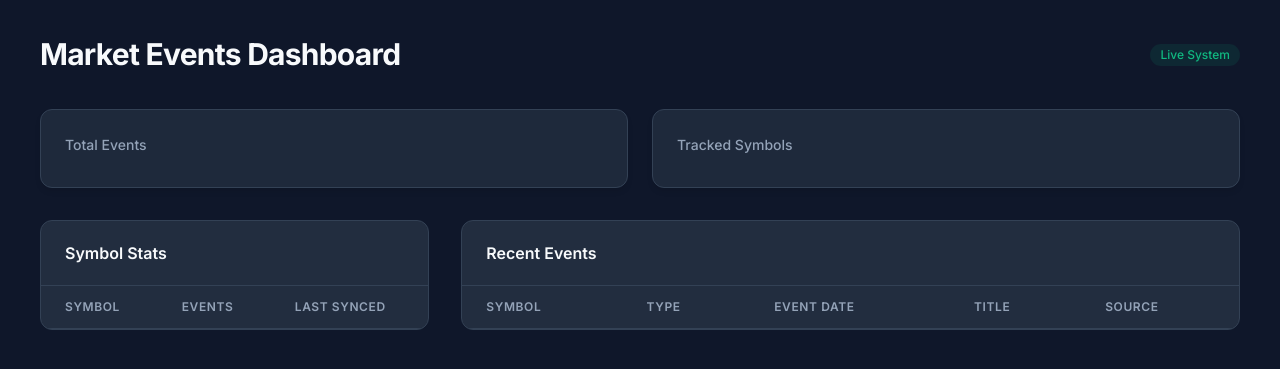
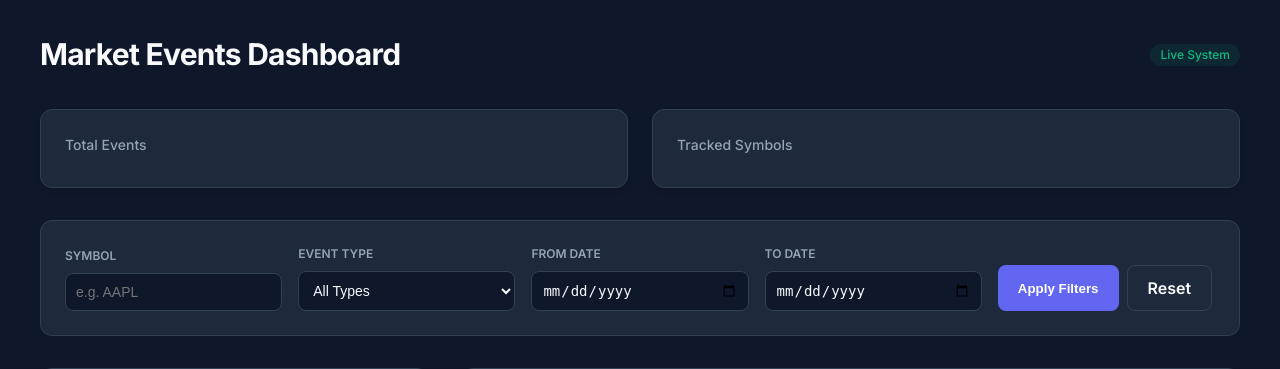
Before and after one commit to saimm97/market-events-service, a Python web app: template app/templates/dashboard.html in a window 1280 px wide. Shown: the top 369 px of the page. Run offline with Jinja, Linux system fonts and the light colour scheme; the template is opened without the code that fills it, so the values that code supplies are empty.

Commit message:
feat: add interactive filters and separate CSS for dashboard

```diff
--- a/app/static/css/style.css
+++ b/app/static/css/style.css
@@ -1,4 +1,14 @@
-/* General Reset */
+:root {
+    --primary: #6366f1;
+    --primary-dark: #4f46e5;
+    --bg: #0f172a;
+    --card-bg: #1e293b;
+    --text: #f8fafc;
+    --text-muted: #94a3b8;
+    --border: #334155;
+    --success: #10b981;
+}
+
 * {
     margin: 0;
     padding: 0;
@@ -6,153 +16,194 @@
 }
 
 body {
-    font-family: 'Segoe UI', Tahoma, Geneva, Verdana, sans-serif;
-    background-color: #f0f2f5;
-    color: #333;
-    padding: 20px;
+    font-family: 'Inter', sans-serif;
+    background-color: var(--bg);
+    color: var(--text);
+    line-height: 1.5;
+    padding: 2rem;
 }
 
-/* Header */
-header {
-    text-align: center;
-    margin-bottom: 30px;
-}
-header h1 {
-    font-size: 2.2rem;
-    color: #1f2937;
+.container {
+    max-width: 1200px;
+    margin: 0 auto;
 }
 
-/* Metrics Section */
-#metrics h2 {
-    margin-bottom: 15px;
-    color: #111827;
+header {
+    margin-bottom: 2rem;
+    display: flex;
+    justify-content: space-between;
+    align-items: center;
 }
 
-.metrics-grid {
-    display: grid;
-    grid-template-columns: repeat(auto-fit, minmax(180px, 1fr));
-    gap: 20px;
+h1 {
+    font-size: 1.875rem;
+    font-weight: 700;
+    letter-spacing: -0.025em;
 }
 
-.metric-card {
-    background: #ffffff;
-    padding: 20px;
-    border-radius: 12px;
-    box-shadow: 0 6px 15px rgba(0, 0, 0, 0.08);
-    text-align: center;
-    word-wrap: break-word;
-    transition: transform 0.2s, box-shadow 0.2s;
+.stats-grid {
+    display: grid;
+    grid-template-columns: repeat(auto-fit, minmax(240px, 1fr));
+    gap: 1.5rem;
+    margin-bottom: 2rem;
 }
 
-.metric-card:hover {
-    transform: translateY(-5px);
-    box-shadow: 0 12px 20px rgba(0, 0, 0, 0.12);
+.stat-card {
+    background: var(--card-bg);
+    border: 1px solid var(--border);
+    padding: 1.5rem;
+    border-radius: 0.75rem;
+    box-shadow: 0 4px 6px -1px rgba(0, 0, 0, 0.1);
 }
 
-.metric-card h3 {
-    font-size: 1.3rem;
-    margin-bottom: 8px;
-    color: #111827;
-}
-.metric-card p {
-    font-size: 0.95rem;
-    color: #4b5563;
-    margin-bottom: 5px;
+.stat-label {
+    color: var(--text-muted);
+    font-size: 0.875rem;
+    font-weight: 500;
+    margin-bottom: 0.5rem;
 }
 
-/* Search Form */
-#search {
-    margin-top: 40px;
-    margin-bottom: 20px;
-}
-#search h2 {
-    margin-bottom: 15px;
-    color: #111827;
-}
-form {
-    display: flex;
-    flex-wrap: wrap;
-    gap: 10px;
-    align-items: center;
-}
-form input, form select, form button {
-    padding: 10px 12px;
-    border-radius: 8px;
-    border: 1px solid #d1d5db;
-    font-size: 0.95rem;
-}
-form button {
-    background-color: #4f46e5;
-    color: white;
-    border: none;
-    cursor: pointer;
-    transition: background 0.2s;
-}
-form button:hover {
-    background-color: #4338ca;
+.stat-value {
+    font-size: 1.5rem;
+    font-weight: 700;
 }
 
-/* Events Table */
-#events h2 {
-    margin-bottom: 15px;
-    color: #111827;
+.content-card {
+    background: var(--card-bg);
+    border: 1px solid var(--border);
+    border-radius: 0.75rem;
+    overflow: hidden;
+}
+
+.card-header {
+    padding: 1.25rem 1.5rem;
+    border-bottom: 1px solid var(--border);
+    background: rgba(255, 255, 255, 0.02);
+    font-weight: 600;
 }
 
 table {
     width: 100%;
     border-collapse: collapse;
-    background: #ffffff;
-    border-radius: 12px;
-    overflow: hidden;
-    box-shadow: 0 6px 15px rgba(0, 0, 0, 0.08);
-}
-
-thead {
-    background-color: #4f46e5;
-    color: #fff;
-}
-
-th, td {
-    padding: 12px 15px;
     text-align: left;
 }
 
-tbody tr:nth-child(even) {
-    background-color: #f9fafb;
+th {
+    background: rgba(255, 255, 255, 0.02);
+    padding: 0.75rem 1.5rem;
+    font-size: 0.75rem;
+    font-weight: 600;
+    text-transform: uppercase;
+    letter-spacing: 0.05em;
+    color: var(--text-muted);
+    border-bottom: 1px solid var(--border);
 }
 
-tbody tr:hover {
-    background-color: #eef2ff;
+td {
+    padding: 1rem 1.5rem;
+    font-size: 0.875rem;
+    border-bottom: 1px solid var(--border);
 }
 
-/* Responsive table */
-@media (max-width: 768px) {
-    table, thead, tbody, th, td, tr {
-        display: block;
-    }
-    thead {
-        display: none;
-    }
-    tbody tr {
-        margin-bottom: 15px;
-        background: #fff;
-        border-radius: 10px;
-        padding: 10px;
-        box-shadow: 0 3px 8px rgba(0,0,0,0.05);
-    }
-    tbody td {
-        display: flex;
-        justify-content: space-between;
-        padding: 8px 12px;
-        border: none;
-        border-bottom: 1px solid #eee;
-    }
-    tbody td:last-child {
-        border-bottom: none;
-    }
-    tbody td::before {
-        content: attr(data-label);
-        font-weight: 600;
-        color: #6b7280;
+tr:last-child td {
+    border-bottom: none;
+}
+
+.badge {
+    display: inline-flex;
+    align-items: center;
+    padding: 0.125rem 0.625rem;
+    border-radius: 9999px;
+    font-size: 0.75rem;
+    font-weight: 500;
+    background: rgba(99, 102, 241, 0.1);
+    color: var(--primary);
+}
+
+.badge-success {
+    background: rgba(16, 185, 129, 0.1);
+    color: var(--success);
+}
+
+.symbol-tag {
+    font-family: monospace;
+    font-weight: 600;
+    color: var(--primary);
+}
+
+.filter-bar {
+    background: var(--card-bg);
+    border: 1px solid var(--border);
+    border-radius: 0.75rem;
+    padding: 1.5rem;
+    margin-bottom: 2rem;
+    display: grid;
+    grid-template-columns: repeat(auto-fit, minmax(200px, 1fr));
+    gap: 1rem;
+    align-items: end;
+}
+
+.form-group {
+    display: flex;
+    flex-direction: column;
+    gap: 0.5rem;
+}
+
+.form-label {
+    font-size: 0.75rem;
+    font-weight: 600;
+    color: var(--text-muted);
+    text-transform: uppercase;
+}
+
+.form-input {
+    background: var(--bg);
+    border: 1px solid var(--border);
+    color: var(--text);
+    padding: 0.625rem;
+    border-radius: 0.5rem;
+    font-size: 0.875rem;
+    outline: none;
+    transition: border-color 0.2s;
+}
+
+.form-input:focus {
+    border-color: var(--primary);
+}
+
+.btn {
+    background: var(--primary);
+    color: white;
+    padding: 0.625rem 1.25rem;
+    border: none;
+    border-radius: 0.5rem;
+    font-weight: 600;
+    cursor: pointer;
+    transition: background 0.2s;
+}
+
+.btn:hover {
+    background: var(--primary-dark);
+}
+
+.btn-outline {
+    background: transparent;
+    border: 1px solid var(--border);
+    color: var(--text);
+}
+
+.btn-outline:hover {
+    background: rgba(255, 255, 255, 0.05);
+}
+
+.grid-layout {
+    display: grid;
+    grid-template-columns: 1fr 2fr;
+    gap: 2rem;
+}
+
+@media (max-width: 1024px) {
+    .grid-layout {
+        grid-template-columns: 1fr;
     }
 }
--- a/app/templates/dashboard.html
+++ b/app/templates/dashboard.html
@@ -1,157 +1,14 @@
 <!DOCTYPE html>
 <html lang="en">
+
 <head>
     <meta charset="UTF-8">
     <meta name="viewport" content="width=device-width, initial-scale=1.0">
     <title>Market Events Dashboard</title>
     <link href="https://fonts.googleapis.com/css2?family=Inter:wght@400;500;600;700&display=swap" rel="stylesheet">
-    <style>
-        :root {
-            --primary: #6366f1;
-            --primary-dark: #4f46e5;
-            --bg: #0f172a;
-            --card-bg: #1e293b;
-            --text: #f8fafc;
-            --text-muted: #94a3b8;
-            --border: #334155;
-            --success: #10b981;
-        }
+    <link rel="stylesheet" href="/static/css/style.css">
+</head>
 
-        * {
-            margin: 0;
-            padding: 0;
-            box-sizing: border-box;
-        }
-
-        body {
-            font-family: 'Inter', sans-serif;
-            background-color: var(--bg);
-            color: var(--text);
-            line-height: 1.5;
-            padding: 2rem;
-        }
-
-        .container {
-            max-width: 1200px;
-            margin: 0 auto;
-        }
-
-        header {
-            margin-bottom: 2rem;
-            display: flex;
-            justify-content: space-between;
-            align-items: center;
-        }
-
-        h1 {
-            font-size: 1.875rem;
-            font-weight: 700;
-            letter-spacing: -0.025em;
-        }
-
-        .stats-grid {
-            display: grid;
-            grid-template-columns: repeat(auto-fit, minmax(240px, 1fr));
-            gap: 1.5rem;
-            margin-bottom: 2rem;
-        }
-
-        .stat-card {
-            background: var(--card-bg);
-            border: 1px solid var(--border);
-            padding: 1.5rem;
-            border-radius: 0.75rem;
-            box-shadow: 0 4px 6px -1px rgba(0, 0, 0, 0.1);
-        }
-
-        .stat-label {
-            color: var(--text-muted);
-            font-size: 0.875rem;
-            font-weight: 500;
-            margin-bottom: 0.5rem;
-        }
-
-        .stat-value {
-            font-size: 1.5rem;
-            font-weight: 700;
-        }
-
-        .content-card {
-            background: var(--card-bg);
-            border: 1px solid var(--border);
-            border-radius: 0.75rem;
-            overflow: hidden;
-        }
-
-        .card-header {
-            padding: 1.25rem 1.5rem;
-            border-bottom: 1px solid var(--border);
-            background: rgba(255, 255, 255, 0.02);
-            font-weight: 600;
-        }
-
-        table {
-            width: 100%;
-            border-collapse: collapse;
-            text-align: left;
-        }
-
-        th {
-            background: rgba(255, 255, 255, 0.02);
-            padding: 0.75rem 1.5rem;
-            font-size: 0.75rem;
-            font-weight: 600;
-            text-transform: uppercase;
-            letter-spacing: 0.05em;
-            color: var(--text-muted);
-            border-bottom: 1px solid var(--border);
-        }
-
-        td {
-            padding: 1rem 1.5rem;
-            font-size: 0.875rem;
-            border-bottom: 1px solid var(--border);
-        }
-
-        tr:last-child td {
-            border-bottom: none;
-        }
-
-        .badge {
-            display: inline-flex;
-            align-items: center;
-            padding: 0.125rem 0.625rem;
-            border-radius: 9999px;
-            font-size: 0.75rem;
-            font-weight: 500;
-            background: rgba(99, 102, 241, 0.1);
-            color: var(--primary);
-        }
-
-        .badge-success {
-            background: rgba(16, 185, 129, 0.1);
-            color: var(--success);
-        }
-
-        .symbol-tag {
-            font-family: monospace;
-            font-weight: 600;
-            color: var(--primary);
-        }
-
-        .grid-layout {
-            display: grid;
-            grid-template-columns: 1fr 2fr;
-            gap: 2rem;
-        }
-
-        @media (max-width: 1024px) {
-            .grid-layout {
-                grid-template-columns: 1fr;
-            }
-        }
-    </style>
-</head>
 <body>
     <div class="container">
         <header>
@@ -169,6 +26,40 @@
                 <div class="stat-value">{{ metrics.symbols_count }}</div>
             </div>
         </div>
+
+        <!-- Filters -->
+        <form method="get" class="filter-bar">
+            <div class="form-group">
+                <label class="form-label">Symbol</label>
+                <input type="text" name="symbol" value="{{ filters.symbol }}" class="form-input"
+                    placeholder="e.g. AAPL">
+            </div>
+            <div class="form-group">
+                <label class="form-label">Event Type</label>
+                <select name="event_type" class="form-input">
+                    <option value="">All Types</option>
+                    <option value="earnings" {% if filters.event_type=='earnings' %}selected{% endif %}>Earnings
+                    </option>
+                    <option value="dividend" {% if filters.event_type=='dividend' %}selected{% endif %}>Dividend
+                    </option>
+                    <option value="split" {% if filters.event_type=='split' %}selected{% endif %}>Split</option>
+                    <option value="economic" {% if filters.event_type=='economic' %}selected{% endif %}>Economic
+                    </option>
+                </select>
+            </div>
+            <div class="form-group">
+                <label class="form-label">From Date</label>
+                <input type="date" name="from_date" value="{{ filters.from_date }}" class="form-input">
+            </div>
+            <div class="form-group">
+                <label class="form-label">To Date</label>
+                <input type="date" name="to_date" value="{{ filters.to_date }}" class="form-input">
+            </div>
+            <div style="display: flex; gap: 0.5rem;">
+                <button type="submit" class="btn">Apply Filters</button>
+                <a href="/" class="btn btn-outline" style="text-decoration: none; text-align: center;">Reset</a>
+            </div>
+        </form>
 
         <div class="grid-layout">
             <!-- Symbols Metrics -->
@@ -225,4 +116,5 @@
         </div>
     </div>
 </body>
+
 </html>
```
Also changed, not shown: app/api/dashboard.py (+37 -3 lines).
